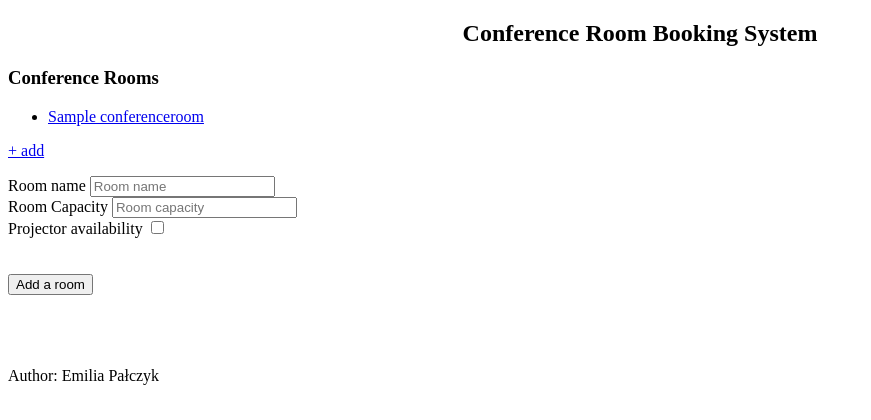
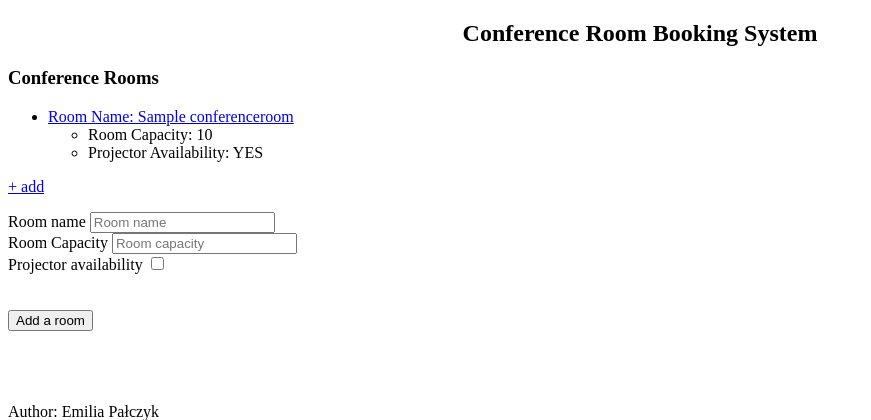
Before and after one commit to pailime/Django_Workshop, a Django app: page /room/new/ in a window 1280 px wide. Shown: the top 420 px of the page, without its empty margins (0-871 px from the left). Run offline with Django 4.2, Linux system fonts and the light colour scheme; tables that the repository leaves empty hold one stand-in row (values such as "Sample post").

Commit message:
all rooms list - in progress

```diff
--- a/Conference_Room_Reservation/Reservation_app/templates/add_room.html
+++ b/Conference_Room_Reservation/Reservation_app/templates/add_room.html
@@ -13,7 +13,17 @@
         <h3>Conference Rooms</h3>
         <ul>
             {% for room in rooms %}
-              <li><a href="/{{ room.name }}"> {{ room.name }} </a></li>
+            <li><a href="/room/<int:id>">Room Name: {{ room.name }} </a>
+                <ul>
+                    <li>Room Capacity: {{ room.capacity }}</li>
+                    <li>Projector Availability:
+                        {% if room.projector_availability %}
+                        YES
+                        {% else %}
+                        NO
+                        {% endif %}</li>
+                </ul>
+            </li>
             {% endfor %}
         </ul>
         <p><a href="/room/new/">+ add</a></p>
```
Lines whose indentation alone changed are shown as unchanged.
